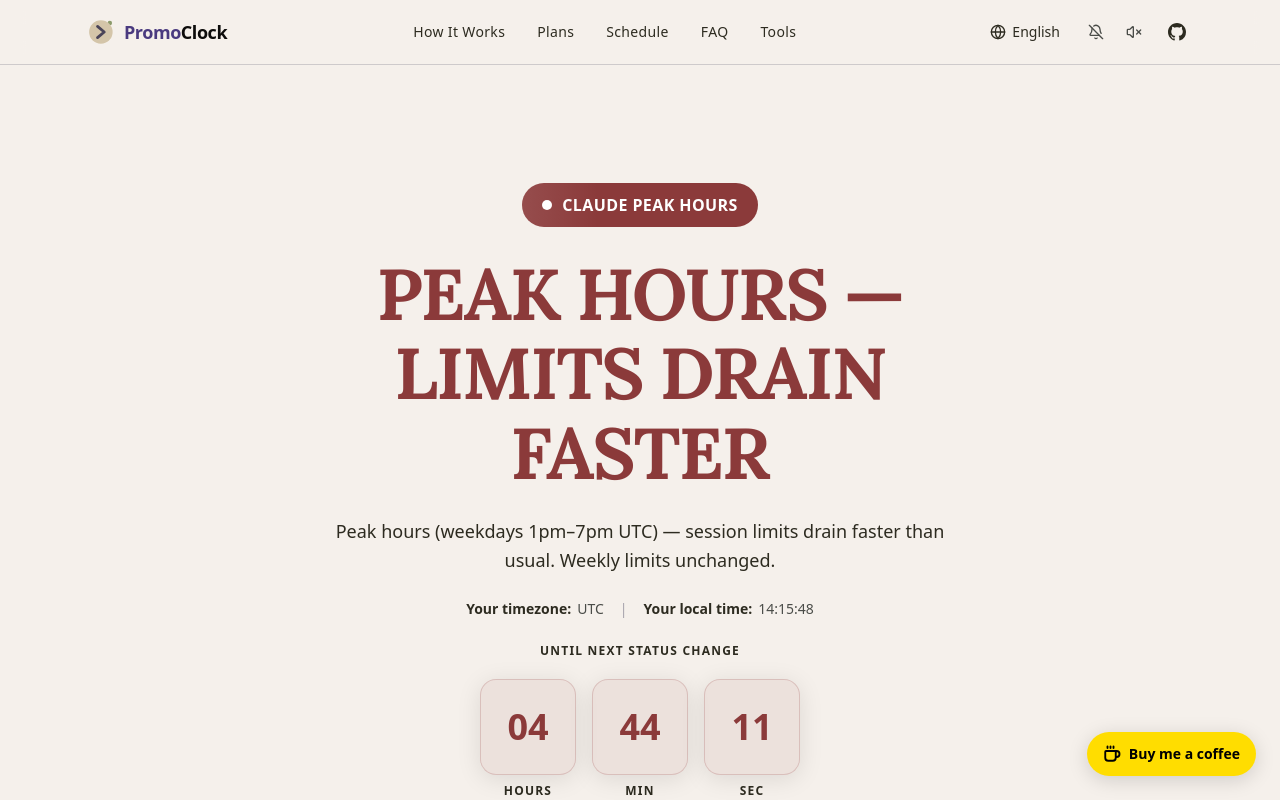
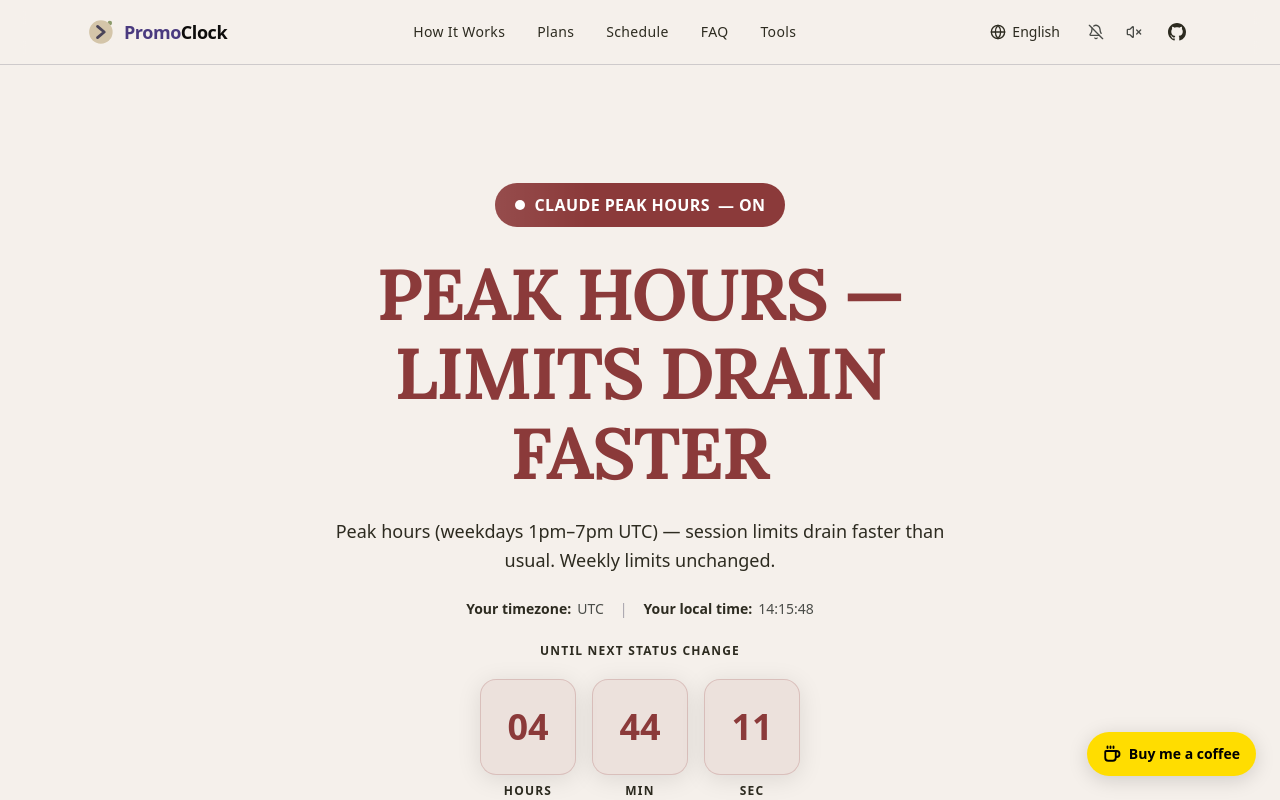
Before and after one commit to onursendere/promoclock, a Next.js app: page /en in a window 1280 px wide. Shown: the top 800 px of the page. Built offline with nearby package versions, Linux system fonts and the light colour scheme.

Commit message:
feat: badge shows dynamic ON/OFF status indicator

```diff
--- a/src/components/HeroSection.tsx
+++ b/src/components/HeroSection.tsx
@@ -153,7 +153,14 @@
               isOffPeak && status.isLoaded ? "animate-pulse" : ""
             }`}
           />
-          <span className="relative z-10">{dict.hero.badge}</span>
+          <span className="relative z-10">
+            {dict.hero.badge}
+            {status.isLoaded && (
+              <span className="ml-2 font-extrabold">
+                — {isPeak ? "ON" : "OFF"}
+              </span>
+            )}
+          </span>
         </motion.div>
 
         {/* Main status heading */}
```
